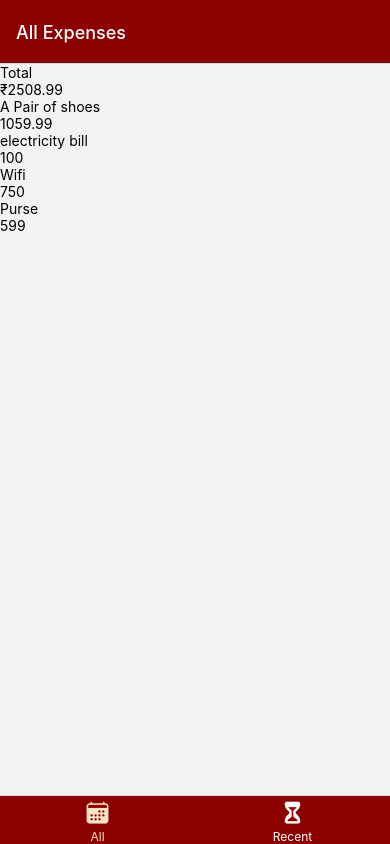
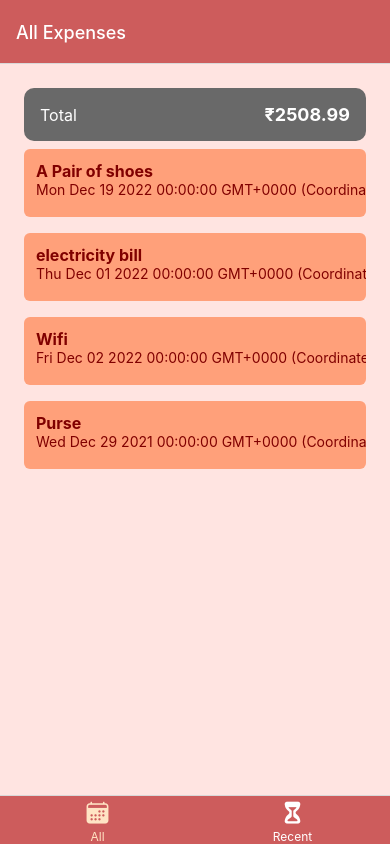
Before and after one commit to Jaseela99/reactnative-course, a React Native app: screen / in a window 390 px wide. Built offline with nearby package versions, Linux system fonts and the light colour scheme.

Commit message:
added styling

```diff
--- a/App.js
+++ b/App.js
@@ -19,10 +19,10 @@ tabBarLabelStyle:{
   fontSize:12
 },
 tabBarStyle:{
-  backgroundColor:GlobalStyles.colors.primary450
+  backgroundColor:GlobalStyles.colors.primary350
 },
 headerStyle:{
-  backgroundColor:GlobalStyles.colors.primary450,
+  backgroundColor:GlobalStyles.colors.primary350,
 },
 headerTintColor:GlobalStyles.colors.white
   }}>
--- /dev/null
+++ b/components/ExpenseItem.js
@@ -0,0 +1,51 @@
+import { Pressable, StyleSheet, Text, View } from "react-native";
+import React from "react";
+import { GlobalStyles } from "../constants/styles";
+
+const ExpenseItem = ({description,amount,date}) => {
+  return (
+    <Pressable android_ripple={{color:""}}>
+      <View style={styles.itemContainer}>
+        <View style={styles.desContainer}>
+          <Text style={[styles.description,styles.itemText]}>{description}</Text>
+          <Text style={styles.itemText}>{date.toString()}</Text>
+        </View>
+        <View style={styles.amountContainer}>
+        <Text style={styles.amount}>{amount}</Text>
+        </View>
+      </View>
+    </Pressable>
+  );
+};
+
+export default ExpenseItem;
+
+const styles = StyleSheet.create({
+  itemContainer: {
+    padding:12,
+    marginVertical:8,
+    backgroundColor:GlobalStyles.colors.primary150,
+    flexDirection:"row",
+    borderRadius:6,
+    elevatiion:2
+  },
+  itemText: {
+    color:GlobalStyles.colors.primary450
+  },
+  description:{
+    fontSize:16,
+    fontWeight:"bold",
+  },
+  amountContainer:{
+    backgroundColor:GlobalStyles.colors.white,
+    justifyContent:"center",
+    alignItems:"center",
+    paddingHorizontal:4,
+    paddingVertical:12
+  },
+  amount:{
+    fontSize:16,
+    fontWeight:"bold",
+    color:GlobalStyles.colors.gray100
+  }
+});
--- a/components/ExpenseList.js
+++ b/components/ExpenseList.js
@@ -1,12 +1,10 @@
 import { StyleSheet,FlatList, Text,View } from 'react-native'
 import React from 'react'
+import ExpenseItem from './ExpenseItem'
 
 const ExpenseList = ({expenses}) => {
   return <FlatList data={expenses} renderItem={(itemData)=>{
-    return <View >
-        <Text>{itemData.item.description}</Text>
-        <Text>{itemData.item.amount}</Text>
-    </View>
+    return <ExpenseItem {...itemData.item}/>
   }}
   keyExtractor={(item)=>item.id}/>
 }
--- a/components/ExpenseSummary.js
+++ b/components/ExpenseSummary.js
@@ -1,5 +1,6 @@
 import { StyleSheet, Text, View } from 'react-native'
 import React from 'react'
+import { GlobalStyles } from '../constants/styles'
 
 const ExpenseSummary = ({periodName,expenses}) => {
     const totalExpenses=expenses.reduce((sum,expense)=>{
@@ -7,13 +8,33 @@ const ExpenseSummary = ({periodName,expenses}) => {
     },0)
 
   return (
-    <View>
-      <Text>{periodName}</Text>
-      <Text>₹{totalExpenses.toFixed(2)}</Text>
+    <View style={styles.summaryContainer}>
+      <Text style={styles.period}>{periodName}</Text>
+      <Text style={styles.sum}>₹{totalExpenses.toFixed(2)}</Text>
     </View>
   )
 }
 
 export default ExpenseSummary
 
-const styles = StyleSheet.create({})
+const styles = StyleSheet.create({
+    summaryContainer:{
+        flexDirection:"row",
+        justifyContent:"space-between",
+        padding:16,
+        backgroundColor:GlobalStyles.colors.gray100,
+        elevation:2,
+        borderRadius:10,
+        alignItems:"center"
+    },
+    sum:{
+        color:GlobalStyles.colors.white,
+        fontSize:18,
+        fontWeight:"bold",
+
+    },
+    period:{
+        fontSize:16,
+        color:GlobalStyles.colors.white,
+    }
+})
--- a/components/ExpensesCard.js
+++ b/components/ExpensesCard.js
@@ -2,6 +2,7 @@ import { StyleSheet, View } from 'react-native'
 import React from 'react'
 import ExpenseList from './ExpenseList'
 import ExpenseSummary from './ExpenseSummary'
+import { GlobalStyles } from '../constants/styles'
 
 const DUMMY_EXPENSES=[
     {
@@ -32,7 +33,7 @@ const DUMMY_EXPENSES=[
 
 const ExpensesCard = ({expenses,periodName}) => {
   return (
-    <View>
+    <View style={styles.cardContainer}>
         <ExpenseSummary expenses={DUMMY_EXPENSES} periodName={periodName}/>
         <ExpenseList expenses={DUMMY_EXPENSES}/>
     </View>
@@ -41,4 +42,12 @@ const ExpensesCard = ({expenses,periodName}) => {
 
 export default ExpensesCard
 
-const styles = StyleSheet.create({})
+const styles = StyleSheet.create({
+    cardContainer:{
+        flex:1,
+        paddingHorizontal:24,
+        paddingTop:24,
+        paddingBottom:0,
+        backgroundColor:GlobalStyles.colors.primary100,
+    }
+})
--- a/constants/styles.js
+++ b/constants/styles.js
@@ -1,14 +1,14 @@
 export const GlobalStyles={
     colors:{
     primary50:"#ffdab9",
-    primary100:"#f4a460",
-    primary150:"#cd853f",
-    primary200:"#a0522d",
+    primary100:"#ffe4e1",
+    primary150:"#ffa07a",
+    primary200:"#dc143c`",
     primary250:"#b22222",
     primary300:"#a52a2a",
-    primary350:"#8b4513",
-    primary400:"#800000",
-    primary450:"#8b0000",
+    primary350:"#cd5c5c",
+    primary400:"#8b0000",
+    primary450:"#800000",
     primary500:"#bc8f8f",
     gray50:"#c0c0c0",
     gray100:"#696969",
--- a/screens/AllExpenses.js
+++ b/screens/AllExpenses.js
@@ -4,9 +4,7 @@ import ExpensesCard from '../components/ExpensesCard'
 
 const AllExpenses = () => {
   return (
-    <View>
      <ExpensesCard periodName="Total"/>
-    </View>
   )
 }
 
--- a/screens/RecentExpenses.js
+++ b/screens/RecentExpenses.js
@@ -4,9 +4,7 @@ import ExpensesCard from '../components/ExpensesCard'
 
 const RecentExpenses = () => {
   return (
-    <View>
       <ExpensesCard periodName="Last 7 days"/>
-    </View>
   )
 }
 
```
